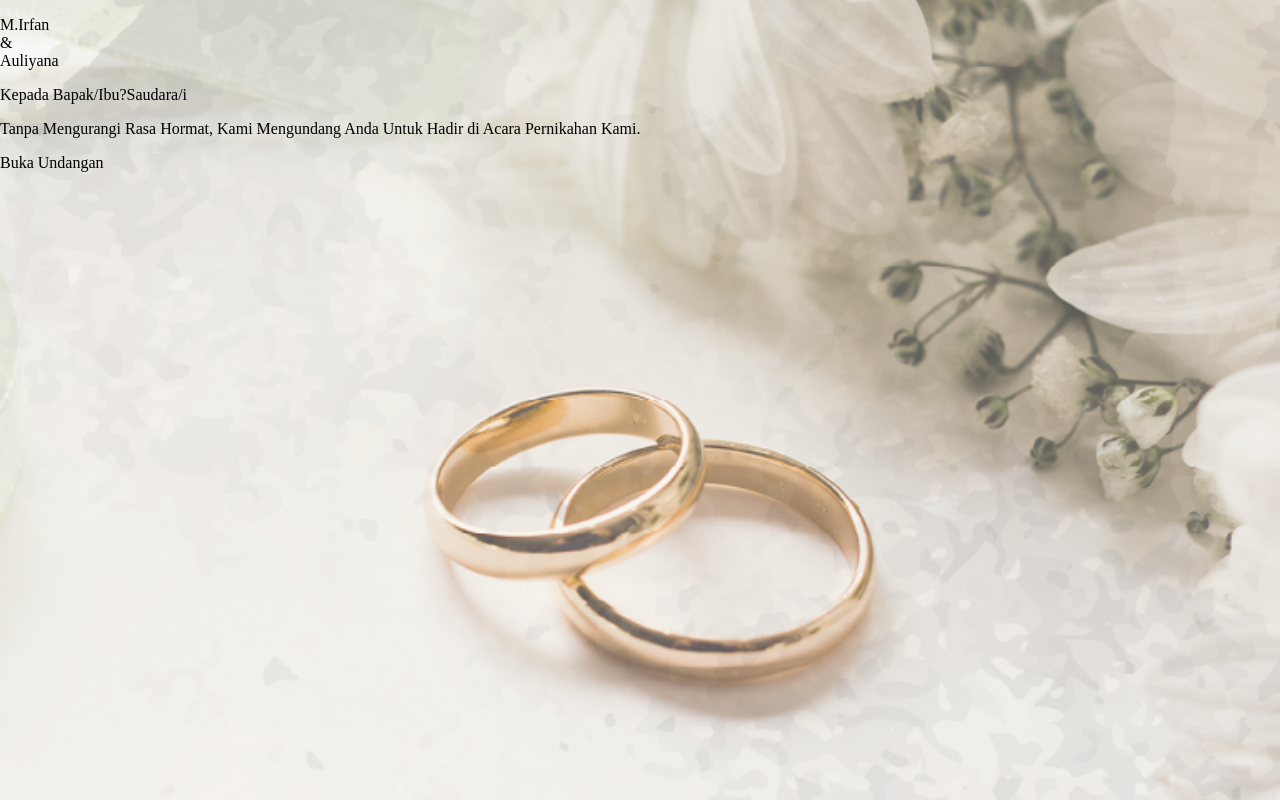
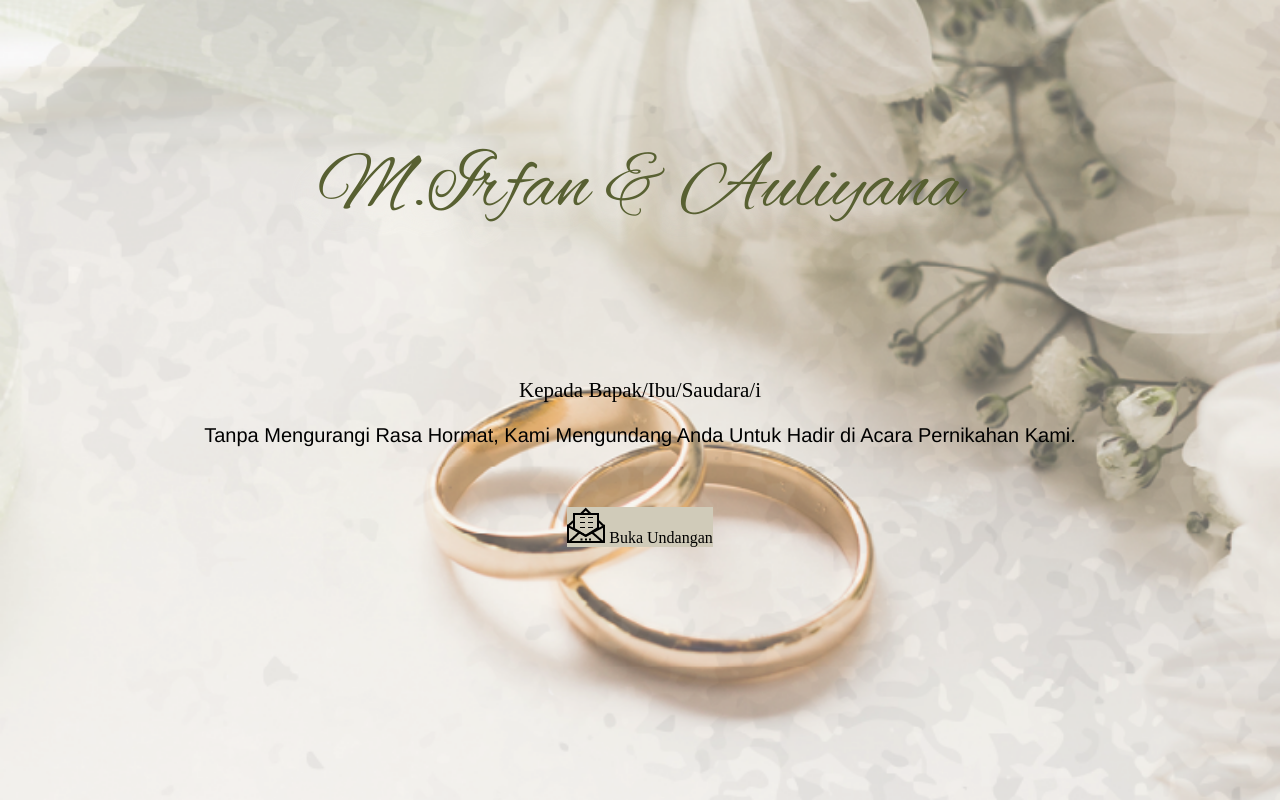
Before and after one commit to Papazy/Web-Undangan, a PHP site: page / in a window 1280 px wide. Run offline with PHP 8.4, Linux system fonts and the light colour scheme.

Commit message:
MEMBERI ICON

```diff
--- a/Index.html
+++ b/Index.html
@@ -10,10 +10,15 @@
 </head>
 <body>
     <div class="Pembuka">
-        <p>M.Irfan <br>&<br>Auliyana</p>
-        <p>Kepada Bapak/Ibu?Saudara/i</p>
-        <p>Tanpa Mengurangi Rasa Hormat, Kami Mengundang Anda Untuk Hadir di Acara Pernikahan Kami.</p>
-        <p>Buka Undangan</p>
+        <p class="irfan"><span>M.Irfan</span> & <span>Auliyana</span></p>
+        <p class="bapak">Kepada Bapak/Ibu/Saudara/i</p>
+        <p class="hormat">Tanpa Mengurangi Rasa Hormat, Kami Mengundang Anda Untuk Hadir di Acara Pernikahan Kami.</p>
+        <div class="icon_undangan">
+            <div class="bg_icon_undangan">
+                <img src="/icon_undangan.png" alt="">
+                <span>Buka Undangan</span>
+            </div>
+        </div>
     </div>
 </body>
 </html>
--- a/Style.css
+++ b/Style.css
@@ -1,3 +1,15 @@
+@import url('https://fonts.googleapis.com/css2?family=Alex+Brush&family=Poppins:ital,wght@0,100;0,200;0,300;0,400;0,500;0,700;0,800;1,400;1,500;1,600;1,700&display=swap');
+
+
+@font-face {
+    font-family: 'Alex Brush';
+    src: url('https://fonts.googleapis.com/css2?family=Alex+Brush&family=Poppins:ital,wght@0,100;0,200;0,300;0,400;0,500;0,700;0,800;1,400;1,500;1,600;1,700&display=swap');
+}
+@font-face{
+    font-family: 'Roboto Slab';
+    src: url('https://fonts.googleapis.com/css2?family=Poppins:ital,wght@0,100;0,200;0,300;0,400;0,500;0,700;0,800;1,400;1,500;1,600;1,700&family=Roboto+Slab:wght@400;500&display=swap');
+}
+
 .Pembuka {
     background-image: url('/BACKGROUND_PEMBUKA.png');
     position: fixed;
@@ -11,5 +23,52 @@
     background-position: center;
     background-repeat: no-repeat;
     transform: translateY(0);
+    text-align: center;
+    align-items: center;
+    justify-content: center;
 
 }
+
+.irfan{
+font-size: 80px;
+line-height: 218px;
+color: #586032;
+font-weight: 400;
+font-family: 'Alex Brush';
+text-align: center;
+filter: drop-shadow(-12.021px 12.021px 8px #eeebe6);
+}
+
+.bapak{
+    font-size: 21px;
+color: #000000;
+font-weight: 400;
+font-family: "Roboto Slab";
+text-align: center;
+}
+
+.hormat{
+    font-size: 20px;
+color: #000000;
+font-family:'Franklin Gothic Medium', 'Arial Narrow', Arial, sans-serif;
+text-align: center;
+}
+
+.icon_undangan{
+    padding: 20px;
+    margin-top: 40px;
+    display: flex;
+    justify-content: center;
+
+}
+.bg_icon_undangan{
+    text-align: center;
+    flex-wrap: wrap;
+    flex-direction: row;
+    margin: 0 35%;
+    padding: 20;
+    background-color: #d0cbb9;
+}
+.bg_icon_undangan span{
+    text-align: center;
+}
```
Also changed, not shown: icon_undangan.png (added).
